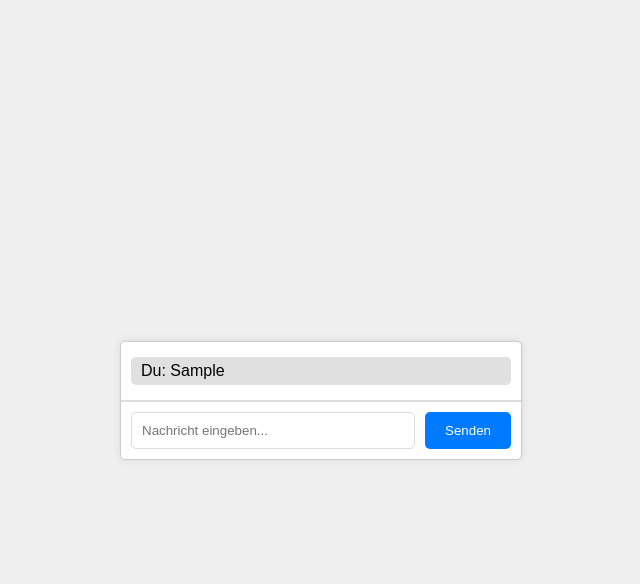
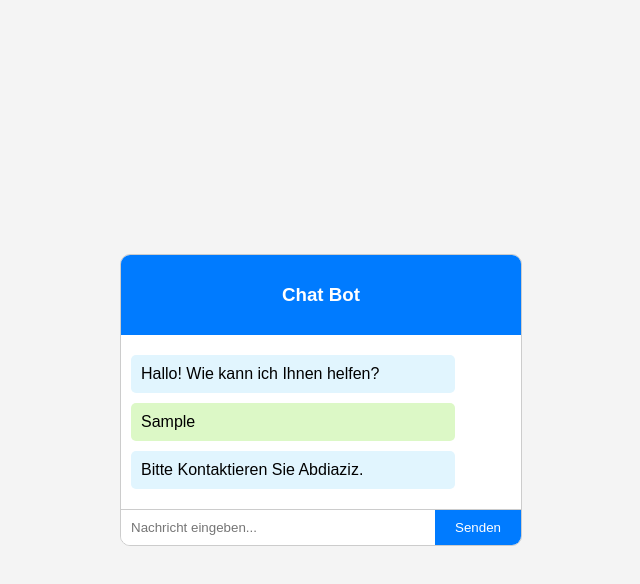
Before and after one commit to Tobias1333/Abdiaziz, a plain HTML site: page indexchat.html in a window 1280 px wide. Both pictures are taken after typing "Sample" into the empty fields and a click on the button "Senden". Shown: the whole page, without its empty margins (319-959 px from the left). Drawn offline with Linux system fonts and the light colour scheme.

Commit message:
Update indexchat.html

```diff
--- a/indexchat.html
+++ b/indexchat.html
@@ -3,7 +3,8 @@
 <head>
     <meta charset="UTF-8">
     <meta name="viewport" content="width=device-width, initial-scale=1.0">
-    <title>Chat-Anwendung</title>
+    <title>Live Chat Bot</title>
+    <link rel="stylesheet" href="styles.css">
     <style>
         body {
     font-family: Arial, sans-serif;
@@ -12,107 +13,155 @@
     align-items: center;
     height: 100vh;
     margin: 0;
-            background-color: #f0f0f0;
+    background-color: #f4f4f4;
 }
 
-        #chat-container {
+.chat-container {
     width: 400px;
-            max-width: 100%;
     border: 1px solid #ccc;
-            border-radius: 5px;
-            box-shadow: 0 0 10px rgba(0, 0, 0, 0.1);
+    border-radius: 10px;
     background-color: #fff;
     display: flex;
     flex-direction: column;
+    overflow: hidden;
 }
 
-        #message-container {
+.chat-header {
+    background-color: #007bff;
+    color: #fff;
+    padding: 10px;
+    text-align: center;
+}
+
+.chat-body {
     flex: 1;
     padding: 10px;
     overflow-y: auto;
-            border-bottom: 1px solid #ddd;
 }
 
-        #message-container div {
-            margin: 5px 0;
-            padding: 5px 10px;
-            border-radius: 5px;
-            background-color: #f1f1f1;
+.chat-footer {
+    display: flex;
+    border-top: 1px solid #ccc;
 }
 
-        #message-container div:nth-child(odd) {
-            background-color: #e0e0e0;
+.chat-footer input {
+    flex: 1;
+    padding: 10px;
+    border: none;
+    border-radius: 0;
+    outline: none;
 }
 
-        #input-container {
-            display: flex;
-            padding: 10px;
-            border-top: 1px solid #ddd;
+.chat-footer button {
+    padding: 10px 20px;
+    border: none;
+    background-color: #007bff;
+    color: #fff;
+    cursor: pointer;
 }
 
-        #message-input {
-            flex: 1;
-            padding: 10px;
-            border: 1px solid #ddd;
-            border-radius: 5px;
-            margin-right: 10px;
+.chat-footer button:hover {
+    background-color: #0056b3;
 }
 
-        #send-button {
-            padding: 10px 20px;
-            border: none;
+.bot-message, .user-message {
+    margin: 10px 0;
+    padding: 10px;
     border-radius: 5px;
-            background-color: #007bff;
-            color: white;
-            cursor: pointer;
-            transition: background-color 0.3s;
+    max-width: 80%;
 }
 
-        #send-button:hover {
-            background-color: #0056b3;
+.bot-message {
+    background-color: #e1f5fe;
+    align-self: flex-start;
 }
+
+.user-message {
+    background-color: #dcf8c6;
+    align-self: flex-end;
+}
+
     </style>
 </head>
 <body>
-    <div id="chat-container">
-        <div id="message-container"></div>
-        <div id="input-container">
-            <input type="text" id="message-input" placeholder="Nachricht eingeben...">
+    <div class="chat-container">
+        <div class="chat-header">
+            <h3>Chat Bot</h3>
+        </div>
+        <div class="chat-body" id="chat-body">
+            <div class="bot-message">Hallo! Wie kann ich Ihnen helfen?</div>
+        </div>
+        <div class="chat-footer">
+            <input type="text" id="user-input" placeholder="Nachricht eingeben...">
             <button id="send-button">Senden</button>
         </div>
     </div>
+
+    <script src="script.js"></script>
+</body>
+</html>
 <script>
-        const ws = new WebSocket('ws://localhost:3000');
+    document.addEventListener('DOMContentLoaded', (event) => {
+    const sendButton = document.getElementById('send-button');
+    const userInput = document.getElementById('user-input');
+    const chatBody = document.getElementById('chat-body');
 
-        ws.addEventListener('message', function(event) {
-            appendMessage(event.data);
+    sendButton.addEventListener('click', () => {
+        sendMessage();
     });
 
-        document.getElementById("send-button").addEventListener("click", sendMessage);
-        document.getElementById("message-input").addEventListener("keypress", function(event) {
-            if (event.key === "Enter") {
+    userInput.addEventListener('keypress', (event) => {
+        if (event.key === 'Enter') {
             sendMessage();
         }
     });
 
     function sendMessage() {
-            const messageInput = document.getElementById("message-input");
-            const message = messageInput.value;
-
-            if (message.trim() === "") return;
-
-            appendMessage(`Du: ${message}`);
-            ws.send(message);
-            messageInput.value = "";
+        const message = userInput.value.trim();
+        if (message) {
+            displayMessage(message, 'user');
+            userInput.value = '';
+            getBotResponse(message);
+        }
     }
 
-        function appendMessage(message) {
-            const messageContainer = document.getElementById("message-container");
-            const messageElement = document.createElement("div");
+    function displayMessage(message, sender) {
+        const messageElement = document.createElement('div');
+        messageElement.classList.add(sender === 'user' ? 'user-message' : 'bot-message');
         messageElement.textContent = message;
-            messageContainer.appendChild(messageElement);
-            messageContainer.scrollTop = messageContainer.scrollHeight;
+        chatBody.appendChild(messageElement);
+        chatBody.scrollTop = chatBody.scrollHeight;
     }
+
+    function getBotResponse(userMessage) {
+        // Simulierte Bot-Antworten (diese Logik kann angepasst werden)
+        const botResponses = {
+            'hallo': 'Hallo! Wie kann ich Ihnen helfen?',
+            'wie geht es dir': 'Mir geht es gut, danke😍',
+            'wie heisst du': 'Ich bin ein Chat-Bot😊.',
+            'bye': 'Auf Wiedersehen',
+             'wo soll ich kontaktieren':
+            'zurück der website und such emial',
+            'wer bist du': 'ich bin chat bot😊',
+            'woher kommest du': 'aus somalia😁🤣',
+            'wer bist du': 'ich bin ein chat bot😍',
+            'hallo': 'Hallo! Wie kann ich Ihnen helfen?',
+            'wie geht es dir': 'Mir geht es gut, danke!',
+            'was ist dein name': 'Ich bin ein Chat-Bot.',
+            'bye': 'Auf Wiedersehen!',
+            'wie funktioniert das': 'Ich bin hier, um Ihre Fragen zu beantworten.',
+            'welche services bieten sie an': 'Wir bieten eine Vielzahl von Dienstleistungen an, einschließlich Support und Beratung.',
+            'kannst du mir helfen': 'Ja, ich bin hier, um Ihnen zu helfen! Stellen Sie einfach Ihre Frage.',
+            'was sind ihre arbeitszeiten': 'Unsere Arbeitszeiten sind von Montag bis Freitag, 9 bis 17 Uhr.',
+            'wo befinden sie sich': 'Wir sind online und immer für Sie da.',
+            'wie kann ich support erhalten': 'Sie können uns per E-Mail oder über diesen Chat erreichen.'
+        };
+
+        const response = botResponses[userMessage.toLowerCase()] || 'Bitte Kontaktieren Sie Abdiaziz.';
+        setTimeout(() => {
+            displayMessage(response, 'bot');
+        }, 1000);
+    }
+});
+
 </script>
-</body>
-</html>
```
Lines whose indentation alone changed are shown as unchanged.
